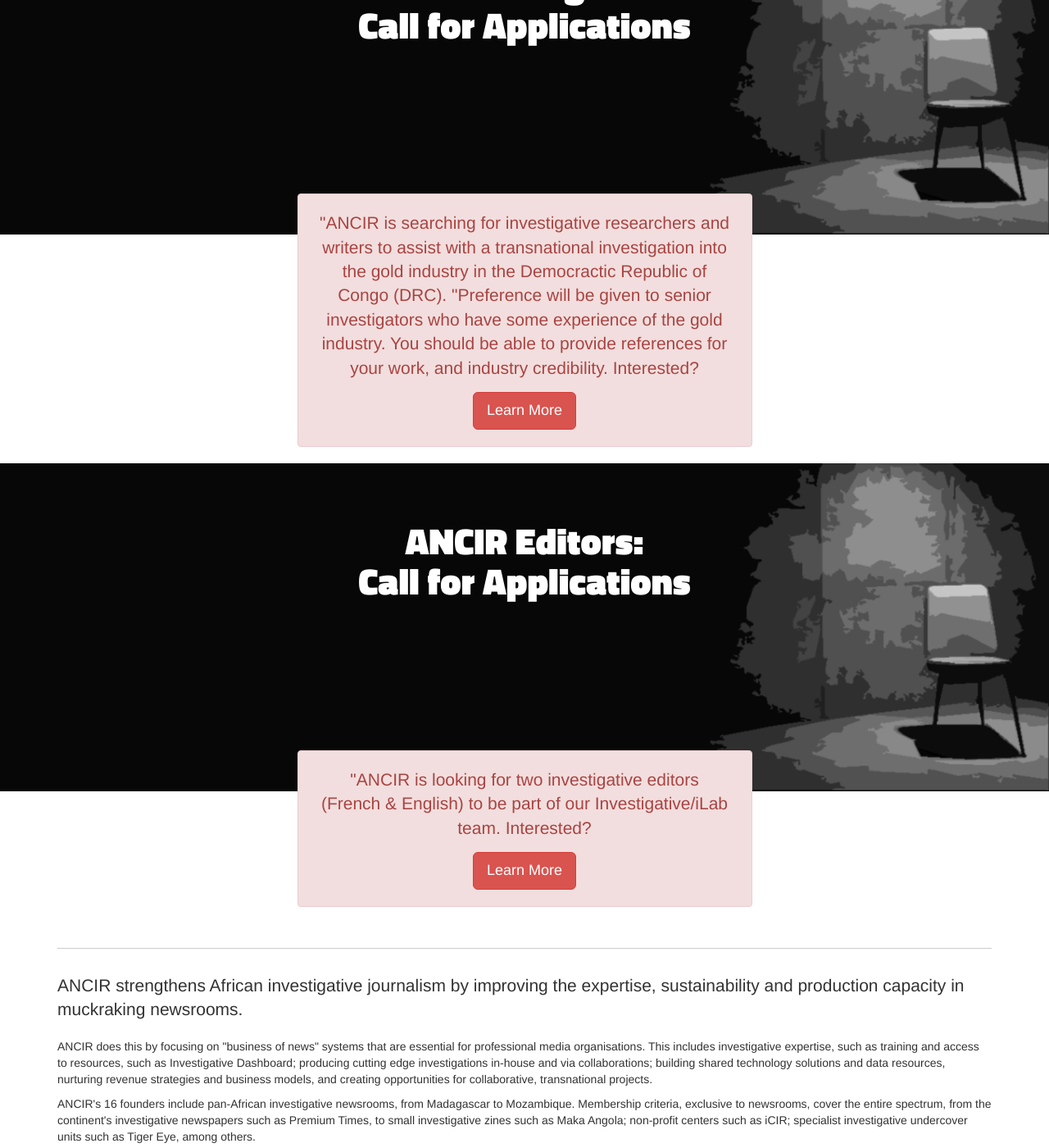
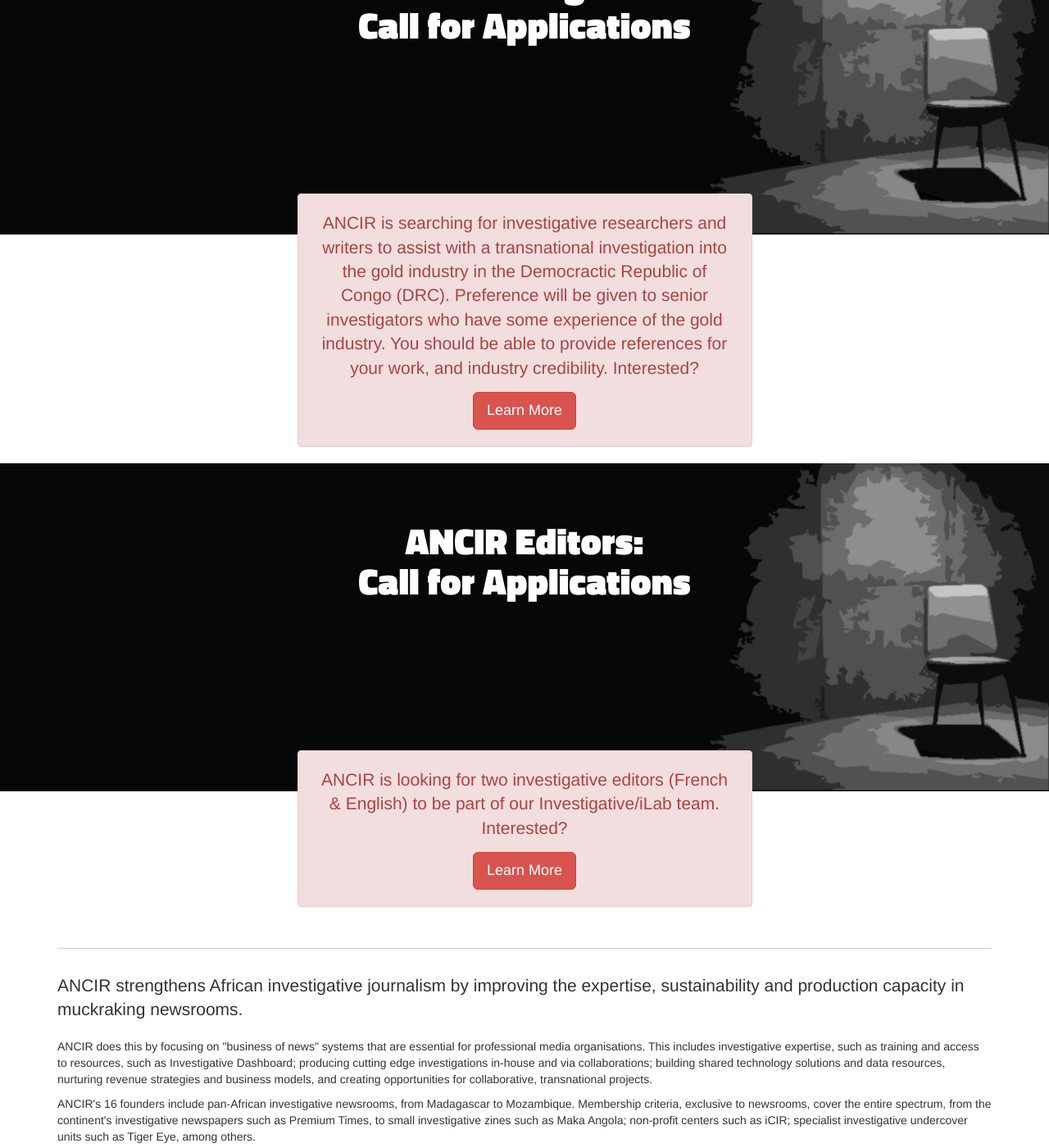
Before and after one commit to ANCIR/InvestigativeCenters.org, a Jekyll site: the page built from index.html, in a window 1280 px wide and 1400 px high, scrolled down 1663 px. Shown: the whole window at 82% size. Built offline with Jekyll 4.4.1, drawn with Linux system fonts in a browser that asks for light colours; nearby versions of some CDN libraries; some web fonts are replaced; Markdown is read by kramdown in place of the engine named in the settings.

Commit message:
minor edits

```diff
--- a/index.html
+++ b/index.html
@@ -73,9 +73,9 @@
     <div class="col-md-6 col-md-offset-3">
       <div class="alert alert-danger text-center" style="padding:20px 25px;">
 
-        <p class="lead">"ANCIR is searching for investigative researchers and writers to assist with a transnational investigation into the gold industry in the Democractic Republic of Congo (DRC).
+        <p class="lead">ANCIR is searching for investigative researchers and writers to assist with a transnational investigation into the gold industry in the Democractic Republic of Congo (DRC).
 
-"Preference will be given to senior investigators who have some experience of the gold industry. You should be able to provide references for your work, and industry credibility. Interested?		</p>
+Preference will be given to senior investigators who have some experience of the gold industry. You should be able to provide references for your work, and industry credibility. Interested?		</p>
 
         <p style="margin-top:15px; margin-bottom: 0;"><a href="/gold-investigation" class="btn btn-lg btn-danger">Learn More</a></p>
       </div>
@@ -97,7 +97,7 @@
     <div class="col-md-6 col-md-offset-3">
       <div class="alert alert-danger text-center" style="padding:20px 25px;">
 
-        <p class="lead">"ANCIR is looking for two investigative editors (French & English) to be part of our Investigative/iLab team.
+        <p class="lead">ANCIR is looking for two investigative editors (French & English) to be part of our Investigative/iLab team.
 		Interested?		</p>
 
         <p style="margin-top:15px; margin-bottom: 0;"><a href="/ancir-editors" class="btn btn-lg btn-danger">Learn More</a></p>
```
